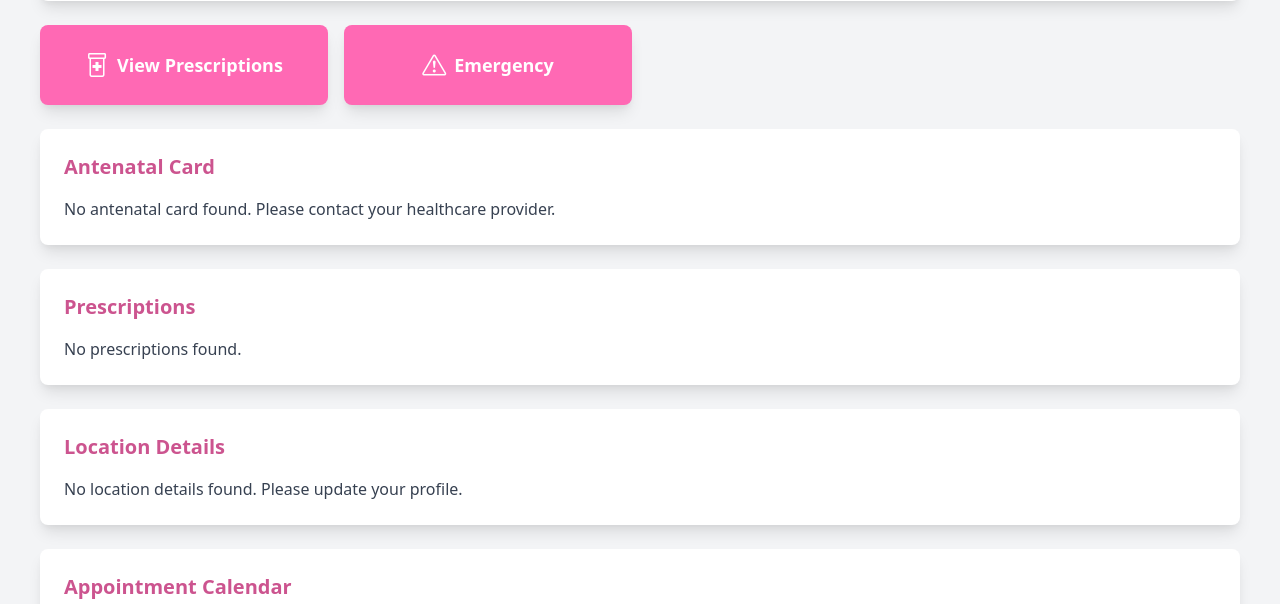
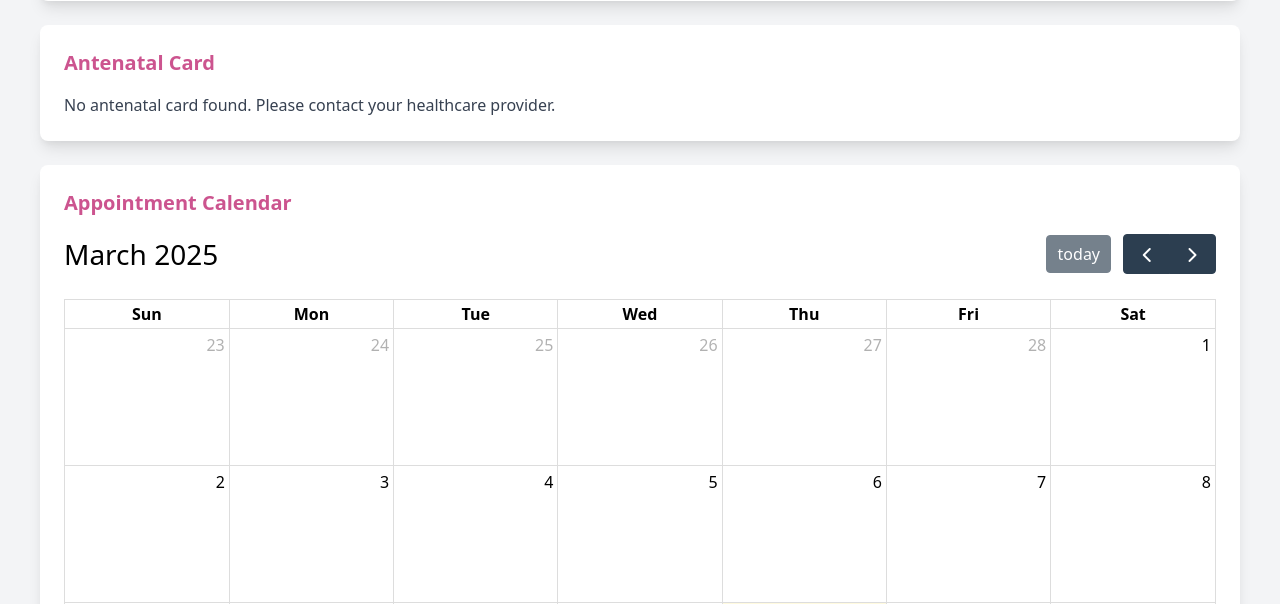
Before and after one commit to allankalema/healthcaresystem, a Django app: page /patient_dashboard/ in a window 1280 px wide. Shown: the part 323-927 px from the top of the page. Run offline with Django 5.2, Linux system fonts and the light colour scheme; a user stored in the database is signed in; data comes from the database, SQL or seed files in the repository; lists and menus that the app fills with data are empty.

Commit message:
touched the patient dashboard

```diff
--- a/templates/dashboards/patient_dashboard.html
+++ b/templates/dashboards/patient_dashboard.html
@@ -17,25 +17,12 @@
             <p class="text-gray-700">Here’s your personalized dashboard for managing your pregnancy journey.</p>
         </div>
 
-        <!-- Quick Actions -->
-        <div class="grid grid-cols-1 sm:grid-cols-2 lg:grid-cols-4 gap-4 mb-6">
-            <!-- View Prescriptions -->
-            <a href="{% url 'my_prescriptions' %}" class="bg-hotpink text-white p-6 rounded-lg shadow-lg hover:bg-hotpink-light transition duration-300 flex items-center justify-center">
-                <i class="bi bi-prescription2 text-2xl mr-2"></i>
-                <span class="text-lg font-semibold">View Prescriptions</span>
-            </a>
-            <!-- Emergency -->
-            <a href="{% url 'report_emergency' %}" class="bg-hotpink text-white p-6 rounded-lg shadow-lg hover:bg-hotpink-light transition duration-300 flex items-center justify-center">
-                <i class="bi bi-exclamation-triangle text-2xl mr-2"></i>
-                <span class="text-lg font-semibold">Emergency</span>
-            </a>
-        </div>
-
         <!-- Antenatal Card Section -->
         <div id="antenatal-card" class="bg-white p-6 rounded-lg shadow-lg mb-6">
             <h3 class="text-xl font-semibold text-hotpink-dark mb-4">Antenatal Card</h3>
             {% if antenatal_card %}
-                <div class="grid grid-cols-1 sm:grid-cols-2 gap-4">
+                <div class="grid grid-cols-1 sm:grid-cols-2 lg:grid-cols-3 gap-4">
+                    <!-- Basic Information -->
                     <div>
                         <p class="text-gray-700"><strong>Health Unit:</strong> {{ antenatal_card.health_unit }}</p>
                         <p class="text-gray-700"><strong>Registration Number:</strong> {{ antenatal_card.reg_no }}</p>
@@ -43,66 +30,43 @@
                         <p class="text-gray-700"><strong>Phone Number:</strong> {{ antenatal_card.phone_no }}</p>
                         <p class="text-gray-700"><strong>Age:</strong> {{ antenatal_card.age }}</p>
                     </div>
+                    <!-- Medical Information -->
                     <div>
-                        <a href="{% url 'antenatal_card_details' antenatal_card.id %}" class="text-hotpink hover:text-hotpink-light">View Details</a>
+                        <p class="text-gray-700"><strong>Gravida:</strong> {{ antenatal_card.gravida }}</p>
+                        <p class="text-gray-700"><strong>Para:</strong> {{ antenatal_card.para }}</p>
+                        <p class="text-gray-700"><strong>Abortions:</strong> {{ antenatal_card.abortions }}</p>
+                        <p class="text-gray-700"><strong>EDD:</strong> {{ antenatal_card.edd|date:"Y-m-d" }}</p>
+                        <p class="text-gray-700"><strong>Weeks of Amenorrhea:</strong> {{ antenatal_card.weeks_of_amenorrhea }}</p>
                     </div>
+                    <!-- Next of Kin Information -->
+                    <div>
+                        <p class="text-gray-700"><strong>Next of Kin:</strong> {{ antenatal_card.next_of_kin_name }}</p>
+                        <p class="text-gray-700"><strong>Relationship:</strong> {{ antenatal_card.next_of_kin_relationship }}</p>
+                        <p class="text-gray-700"><strong>Phone:</strong> {{ antenatal_card.next_of_kin_phone }}</p>
+                        <p class="text-gray-700"><strong>Address:</strong> {{ antenatal_card.next_of_kin_address }}</p>
+                    </div>
+                </div>
+                <div class="mt-4">
+                    <a href="{% url 'antenatal_card_details' antenatal_card.id %}" class="text-hotpink hover:text-hotpink-light">View Full Details</a>
                 </div>
             {% else %}
                 <p class="text-gray-700">No antenatal card found. Please contact your healthcare provider.</p>
             {% endif %}
         </div>
 
-        <!-- Prescriptions Section -->
-        <div id="prescriptions" class="bg-white p-6 rounded-lg shadow-lg mb-6">
-            <h3 class="text-xl font-semibold text-hotpink-dark mb-4">Prescriptions</h3>
-            {% if prescriptions %}
-                <div class="space-y-4">
-                    {% for prescription in prescriptions %}
-                        <div class="p-4 border border-gray-200 rounded-lg">
-                            <p class="text-gray-700"><strong>Disease/Condition:</strong> {{ prescription.disease_condition }}</p>
-                            <p class="text-gray-700"><strong>Prescription Date:</strong> {{ prescription.prescription_date }}</p>
-                            <p class="text-gray-700"><strong>Follow-up Date:</strong> {{ prescription.follow_up_date }}</p>
-                            <p class="text-gray-700"><strong>Status:</strong> {% if prescription.cleared %}Cleared{% else %}Active{% endif %}</p>
-                            <a href="{% url 'prescription_details' prescription.id %}" class="text-hotpink hover:text-hotpink-light">View Details</a>
-                        </div>
-                    {% endfor %}
-                </div>
-            {% else %}
-                <p class="text-gray-700">No prescriptions found.</p>
-            {% endif %}
+        <!-- Calendar Section -->
+        <div class="bg-white p-6 rounded-lg shadow-lg">
+            <h3 class="text-xl font-semibold text-hotpink-dark mb-4">Appointment Calendar</h3>
+            <div id="calendar"></div>
         </div>
-
-        <!-- Location Section -->
-        <div class="bg-white p-6 rounded-lg shadow-lg mb-6">
-            <h3 class="text-xl font-semibold text-hotpink-dark mb-4">Location Details</h3>
-            {% if location %}
-                <div class="grid grid-cols-1 sm:grid-cols-2 gap-4">
-                    <div>
-                        <p class="text-gray-700"><strong>Village:</strong> {{ location.village }}</p>
-                        <p class="text-gray-700"><strong>Parish:</strong> {{ location.parish }}</p>
-                    </div>
-                    <div>
-                        <p class="text-gray-700"><strong>Sub County:</strong> {{ location.sub_county }}</p>
-                        <p class="text-gray-700"><strong>District:</strong> {{ location.district }}</p>
-                    </div>
-                </div>
-            {% else %}
-                <p class="text-gray-700">No location details found. Please update your profile.</p>
-            {% endif %}
-        </div>
-
-
-     <!-- Calendar Section -->
-<div class="bg-white p-6 rounded-lg shadow-lg">
-    <h3 class="text-xl font-semibold text-hotpink-dark mb-4">Appointment Calendar</h3>
-    <div id="calendar"></div>
-</div>
+    </div>
+</main>
 
 <!-- FullCalendar Initialization Script -->
 <script>
     document.addEventListener('DOMContentLoaded', function() {
         const calendarEl = document.getElementById('calendar');
-        const nextVisitDate = "{{ next_visit_date|date:'Y-m-d' }}";  // Get the next_visit date from the context
+        const nextVisitDate = "{{ antenatal_card.next_visit|date:'Y-m-d' }}";  // Get the next_visit date from the context
 
         const calendar = new FullCalendar.Calendar(calendarEl, {
             initialView: 'dayGridMonth',
```
Also changed, not shown: health/settings.py (+7 -0 lines).
